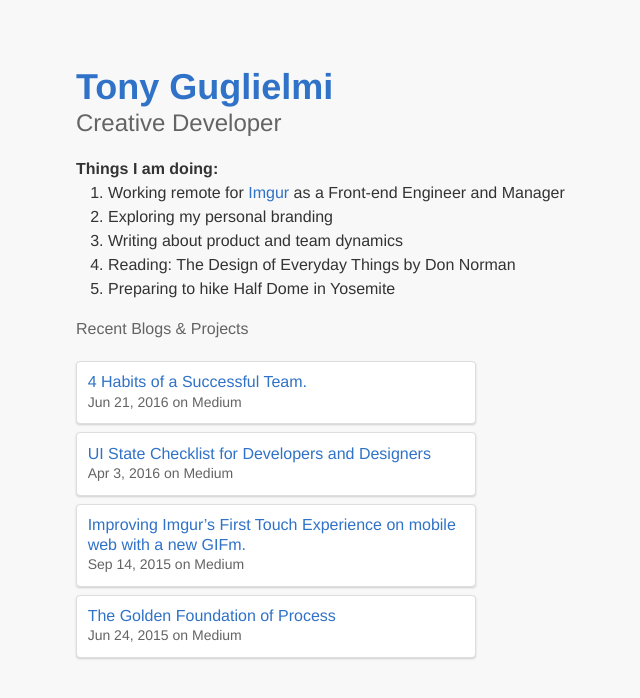
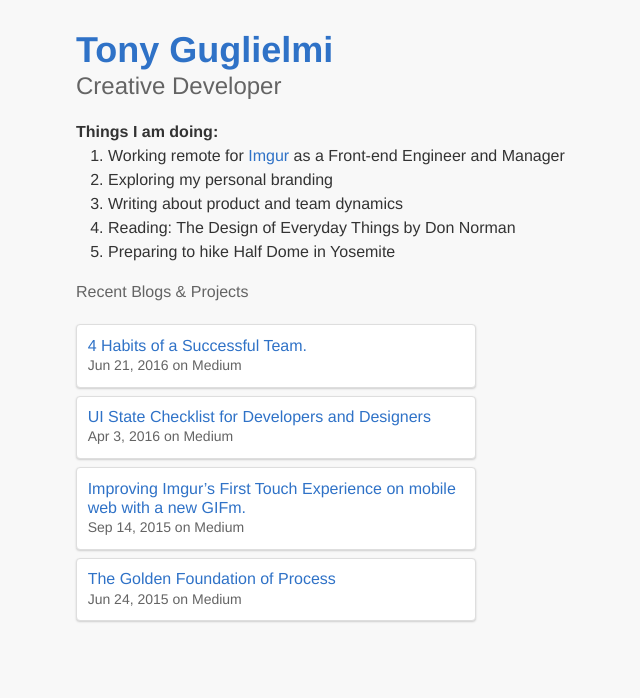
Before and after one commit to Timgur/timgur.github.io, a Jekyll site: the page built from index.html, in a window 1280 px wide. Shown: the top 698 px of the page, without its empty margins (196-836 px from the left). Built offline with Jekyll 4.4.1, drawn with Linux system fonts in a browser that asks for light colours.

Commit message:
Update _layout.scss

```diff
--- a/_sass/_layout.scss
+++ b/_sass/_layout.scss
@@ -16,7 +16,6 @@
     line-height: 1em;
     color: $brand-color;
     margin-bottom: 0;
-    margin-top: 5%;
 }
 
 .site-career {
```
